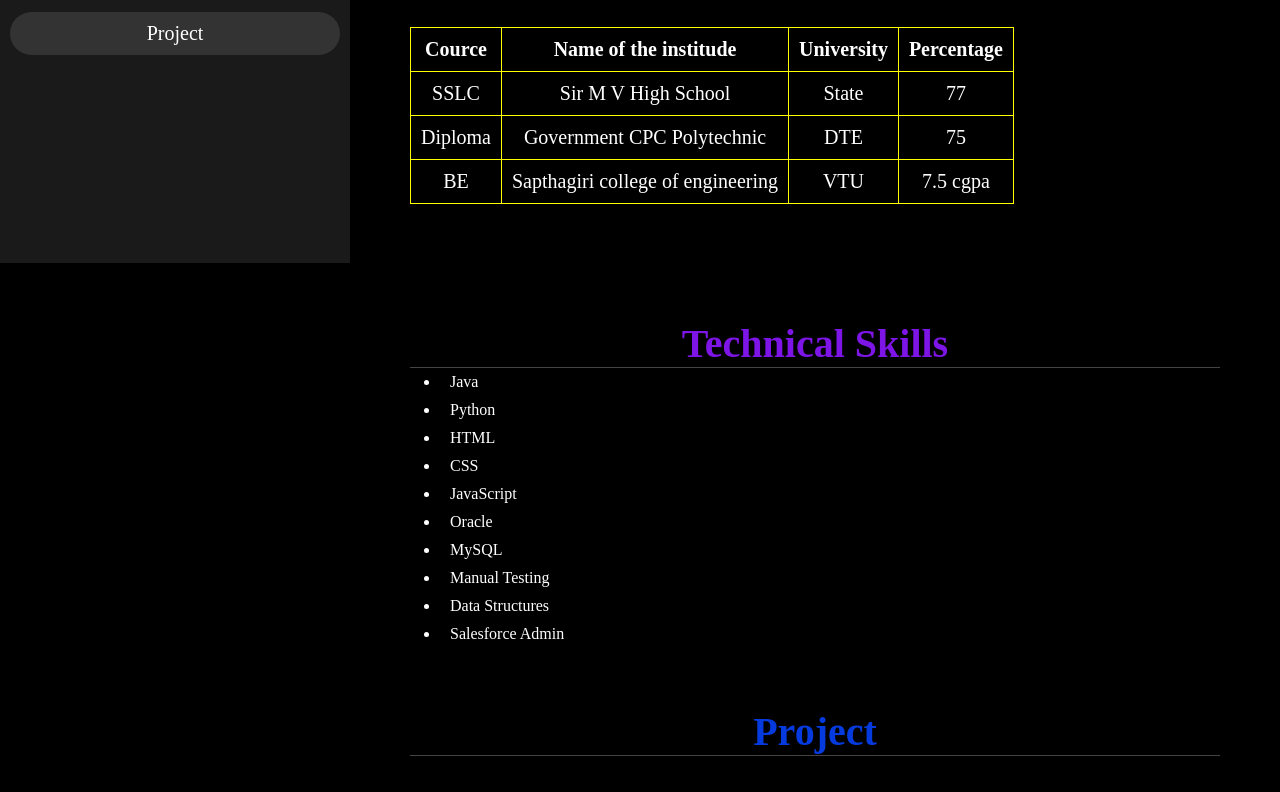
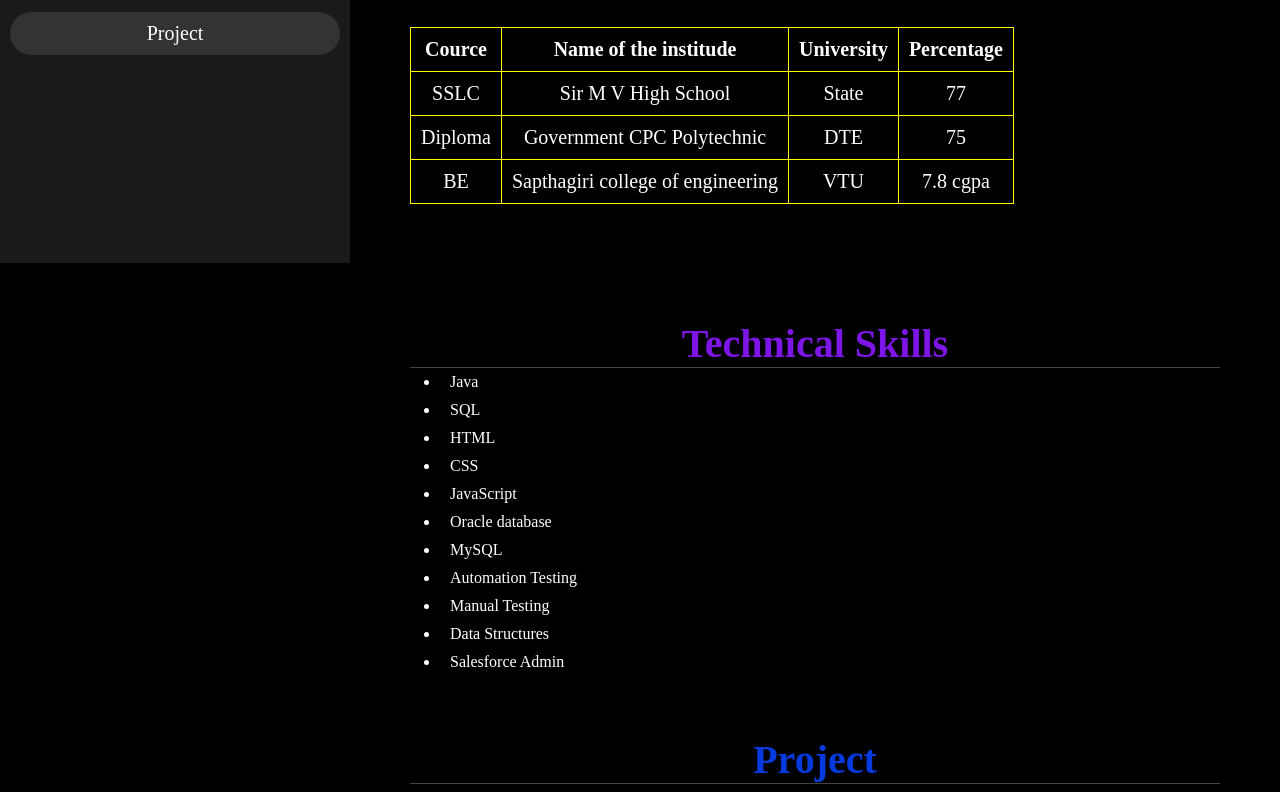
Before and after one commit to kirn33/portfolio, a plain HTML site: page index.html in a window 1280 px wide. Shown: the part 537-1329 px from the top of the page. Drawn offline with Linux system fonts and the light colour scheme.

Commit message:
Update index.html

```diff
--- a/index.html
+++ b/index.html
@@ -57,7 +57,7 @@
             <td>BE</td>
             <td>Sapthagiri college of engineering</td>
             <td>VTU</td>
-            <td>7.5 cgpa</td>
+            <td>7.8 cgpa</td>
         </tr>
     </table>
 </section>
@@ -67,12 +67,13 @@
     <div>
     <ul id="lis">
         <li>Java</li>
-        <li>Python</li>
+        <li>SQL</li>
         <li>HTML</li>
         <li>CSS</li>
         <li>JavaScript</li>
-        <li>Oracle</li>
+        <li>Oracle database</li>
         <li>MySQL</li>
+        <li>Automation Testing</li>
         <li>Manual Testing</li>
         <li>Data Structures</li>
         <li>Salesforce Admin</li>
```
